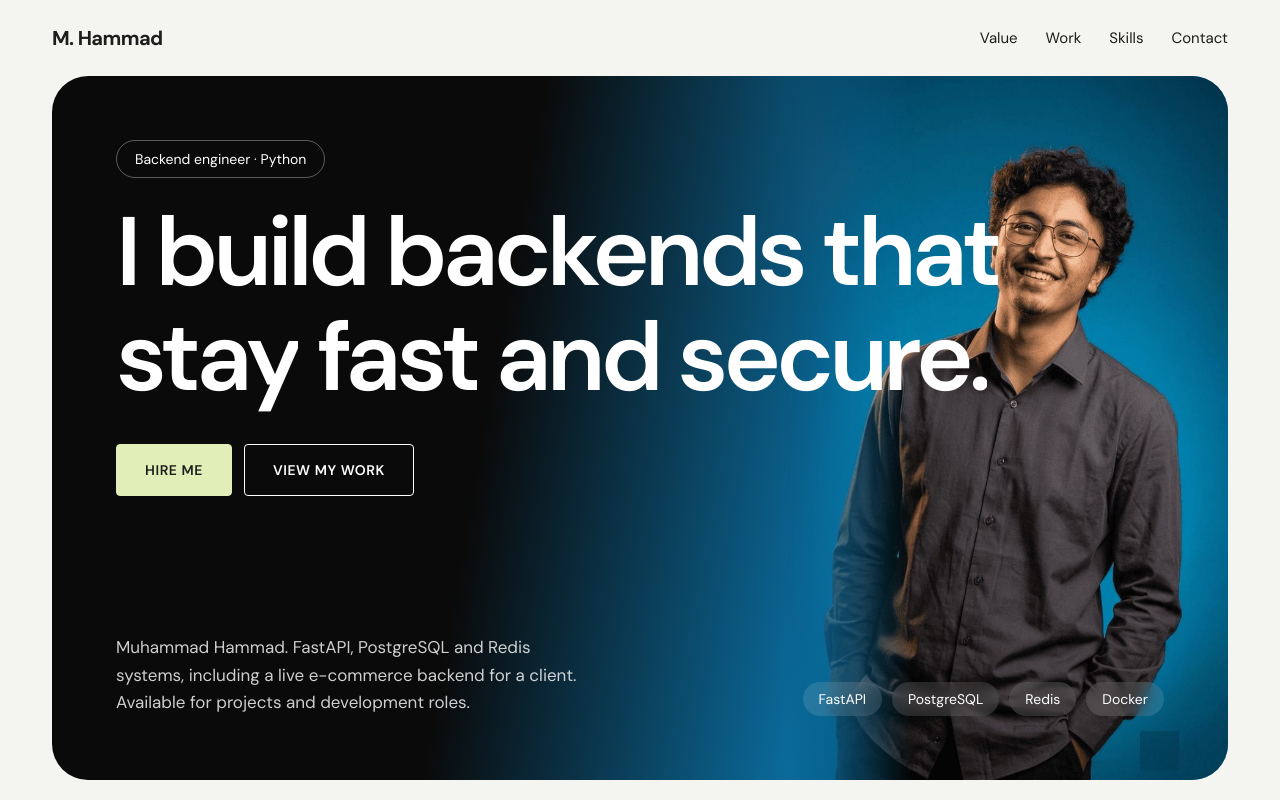
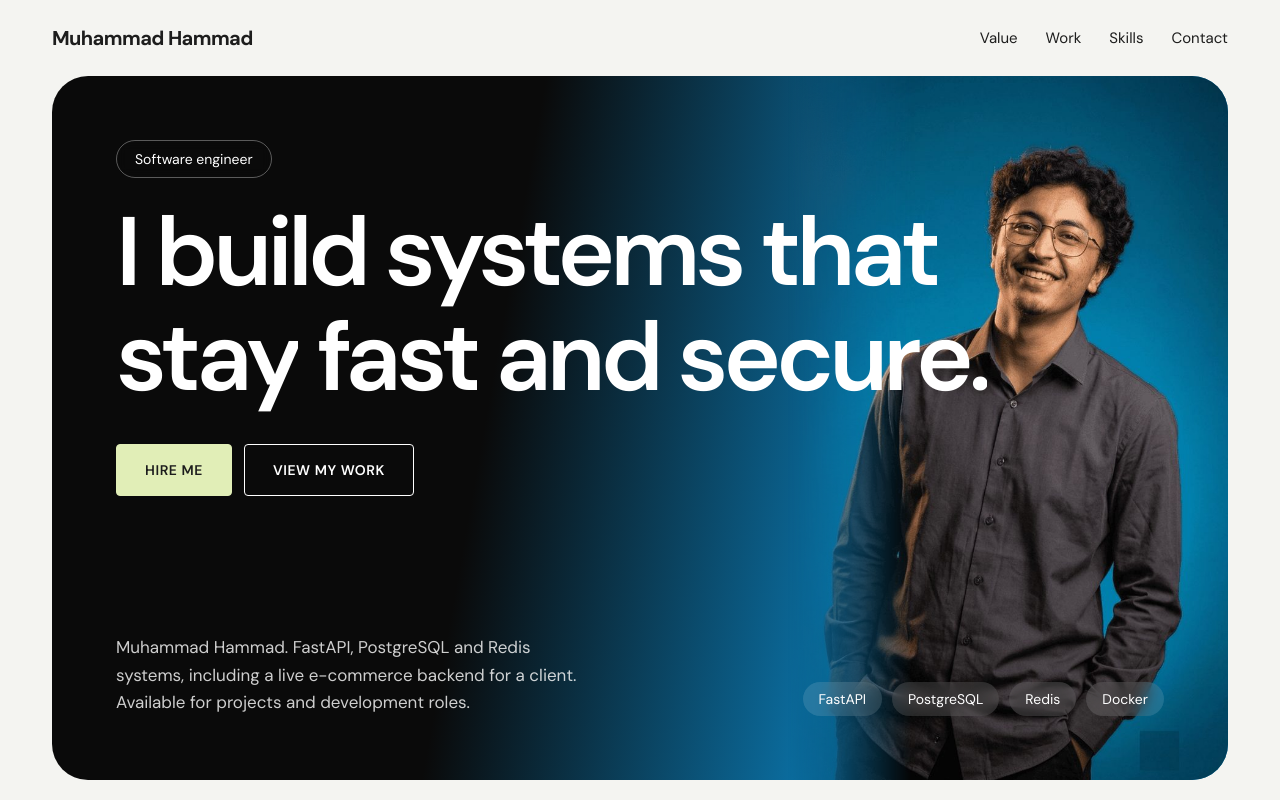
Before and after one commit to muhammads-git/muhammads-git.github.io, a plain HTML site: page index.html in a window 1280 px wide. Shown: the top 800 px of the page. Drawn offline with Linux system fonts and the light colour scheme.

Commit message:
changes done

```diff
--- a/index.html
+++ b/index.html
@@ -58,11 +58,11 @@ footer{padding:36px 0 48px;color:var(--mute);font-size:14px;display:flex;flex-wr
 </style>
 </head>
 <body>
-<div class="w"><nav><b>M. Hammad</b><div><a href="#value">Value</a><a href="#work">Work</a><a href="#skills">Skills</a><a href="#contact">Contact</a></div></nav></div>
+<div class="w"><nav><b>Muhammad Hammad</b><div><a href="#value">Value</a><a href="#work">Work</a><a href="#skills">Skills</a><a href="#contact">Contact</a></div></nav></div>
 <div class="w"><header class="hero" id="hero">
 <img src="photo.jpg" width="720" height="1290" alt="Portrait of Muhammad Hammad">
-<div><span class="tag">Backend engineer · Python</span>
-<h1 id="h1">I build backends that stay fast and secure.</h1>
+<div><span class="tag">Software engineer</span>
+<h1 id="h1">I build systems that stay fast and secure.</h1>
 <div class="btns"><a class="rb fill" href="mailto:sirhammad760@gmail.com"><span>Hire me</span><span>Hire me</span></a><a class="rb" href="#work"><span>View my work</span><span>View my work</span></a></div></div>
 <div class="hf"><p>Muhammad Hammad. FastAPI, PostgreSQL and Redis systems, including a live e-commerce backend for a client. Available for projects and development roles.</p><div class="chips"><span>FastAPI</span><span>PostgreSQL</span><span>Redis</span><span>Docker</span></div></div>
 </header></div>
@@ -81,7 +81,7 @@ footer{padding:36px 0 48px;color:var(--mute);font-size:14px;display:flex;flex-wr
 
 <div class="cta" id="contact"><h2>Let's build your backend.</h2><p>Tell me about your project, or reach out if your team needs a Python engineer.</p>
 <div class="btns"><a class="rb fill" href="mailto:sirhammad760@gmail.com"><span>sirhammad760@gmail.com</span><span>sirhammad760@gmail.com</span></a></div>
-<div class="btns"><a class="rb" target="_blank" rel="noopener" href="https://github.com/muhammads-git"><span>GitHub</span><span>GitHub</span></a><a class="rb" target="_blank" rel="noopener" href="https://www.linkedin.com/in/m-hammad"><span>LinkedIn</span><span>LinkedIn</span></a></div></div>
+<div class="btns"><a class="rb" target="_blank" rel="noopener" href="https://github.com/muhammads-git"><span>GitHub</span><span>GitHub</span></a><a class="rb" target="_blank" rel="noopener" href="https://www.linkedin.com/in/muhammmad81"><span>LinkedIn</span><span>LinkedIn</span></a></div></div>
 <footer><span>BS Software Engineering, Hazara University · 2023–2027</span><span>Mansehra, KPK, Pakistan · Working remotely</span></footer>
 </div>
 <dialog id="lb"><img alt=""></dialog>
```
